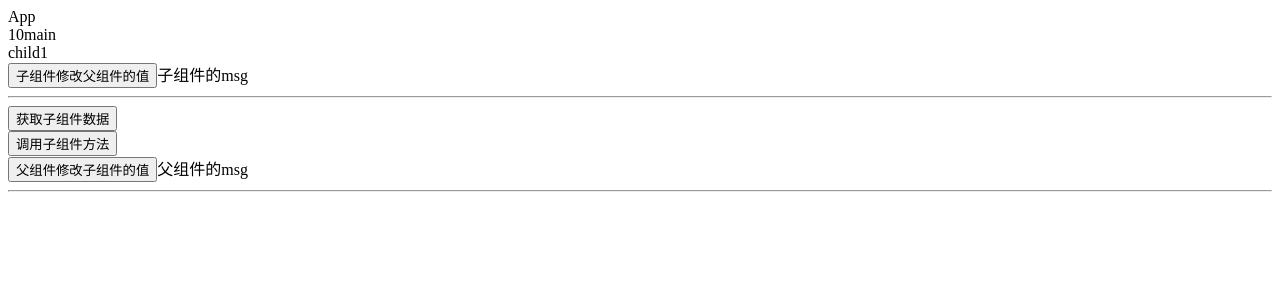
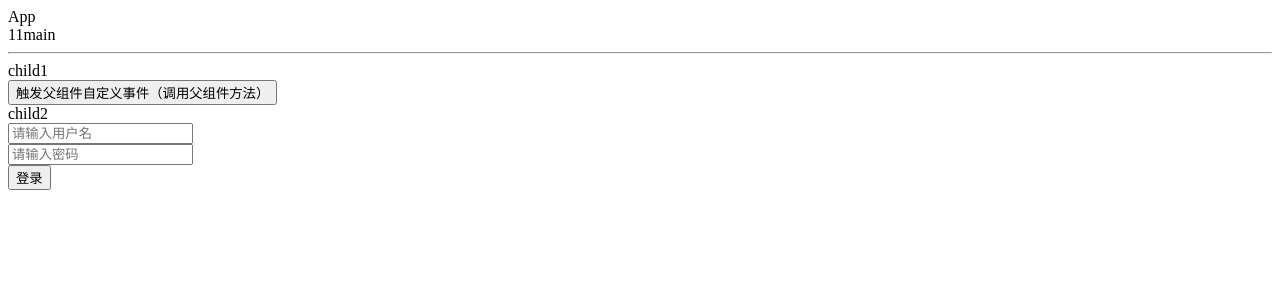
Before and after one commit to 575666596/vue01, a Vue app: page / in a window 1280 px wide. Shown: the top 300 px of the page. Built offline with nearby package versions, Linux system fonts and the light colour scheme.

Commit message:
安装mitt模块之前

```diff
--- a/src/App.vue
+++ b/src/App.vue
@@ -4,7 +4,7 @@
 </template>
 
 <script>
-import Main from "./components/10main";
+import Main from "./components/11main";
 export default {
   data() {
     return {
--- /dev/null
+++ b/src/components/11child1.vue
@@ -0,0 +1,27 @@
+<template>
+  <div>
+    {{ val }}
+  </div>
+  <div><button @click="get()">触发父组件自定义事件（调用父组件方法）</button></div>
+</template>
+<script>
+export default {
+  data() {
+    return {
+      val: "child1",
+    };
+  },
+  methods: {
+    //   3.子组件触发父组件自定义事件，第一个参数是时间自定义名称，第二个参数是传递的参数，多个参数以对象形式传递
+    get() {
+      this.$emit("send", this.val);
+
+      //   this.$emit("send", { name: this.val, age: 123 });
+    },
+  },
+  //建议定义所有发出的事件，以便更好地记录组件应该如何工作。
+  emits: ["send"],
+};
+</script>
+
+<style lang="scss" scoped></style>
--- /dev/null
+++ b/src/components/11child2.vue
@@ -0,0 +1,42 @@
+<template>
+  <div>
+    {{ val }}
+  </div>
+  <div><input type="text" placeholder="请输入用户名" v-model="username" /></div>
+  <div><input type="password" placeholder="请输入密码" v-model="password" /></div>
+  <div><button @click="submit()">登录</button></div>
+</template>
+<script>
+export default {
+  data() {
+    return {
+      val: "child2",
+      username: "",
+      password: "",
+    };
+  },
+  methods: {
+    submit() {
+      this.$emit("verify", { username: this.username, password: this.password });
+    },
+  },
+  emits: {
+    //   监听自定义事件
+    verify: ({
+      //   监听传递的属性
+      username,
+      password,
+    }) => {
+      if (username !== "" && password !== "") {
+        return true;
+      } else {
+        //   error函数的作用是在控制台打印错误信息，不影响自定义事件触发和参数传递
+        console.error("用户名或密码不能为空");
+        return false;
+      }
+    },
+  },
+};
+</script>
+
+<style lang="scss" scoped></style>
--- /dev/null
+++ b/src/components/11main.vue
@@ -0,0 +1,40 @@
+<template>
+  <div>{{ val }}</div>
+  <hr />
+  <!-- 自定义事件实现子组件给父组件传值 -->
+  <!-- 1.绑定自定义事件 $event接收传递过来的参数，是固定写法，在vue中可以不加小括号，默认传递$event-->
+  <v-child @send="run($event)"></v-child>
+
+  <!-- 2.自定义事件传值验证 -->
+  <v-ch @verify="get($event)"></v-ch>
+</template>
+
+<script>
+// 1.引入组件，引入的名称应该是自定义的，驼峰式
+import myChild1 from "./11child1";
+import myChild2 from "./11child2";
+
+export default {
+  data() {
+    return {
+      val: "11main",
+    };
+  },
+  components: {
+    "v-child": myChild1,
+    "v-ch": myChild2,
+  },
+  methods: {
+    //   2.添加事件处理逻辑
+    run(e) {
+      console.log(e);
+      alert("父组件的run方法");
+    },
+    get(e) {
+      console.log(e);
+    },
+  },
+};
+</script>
+
+<style lang="scss" scoped></style>
```
